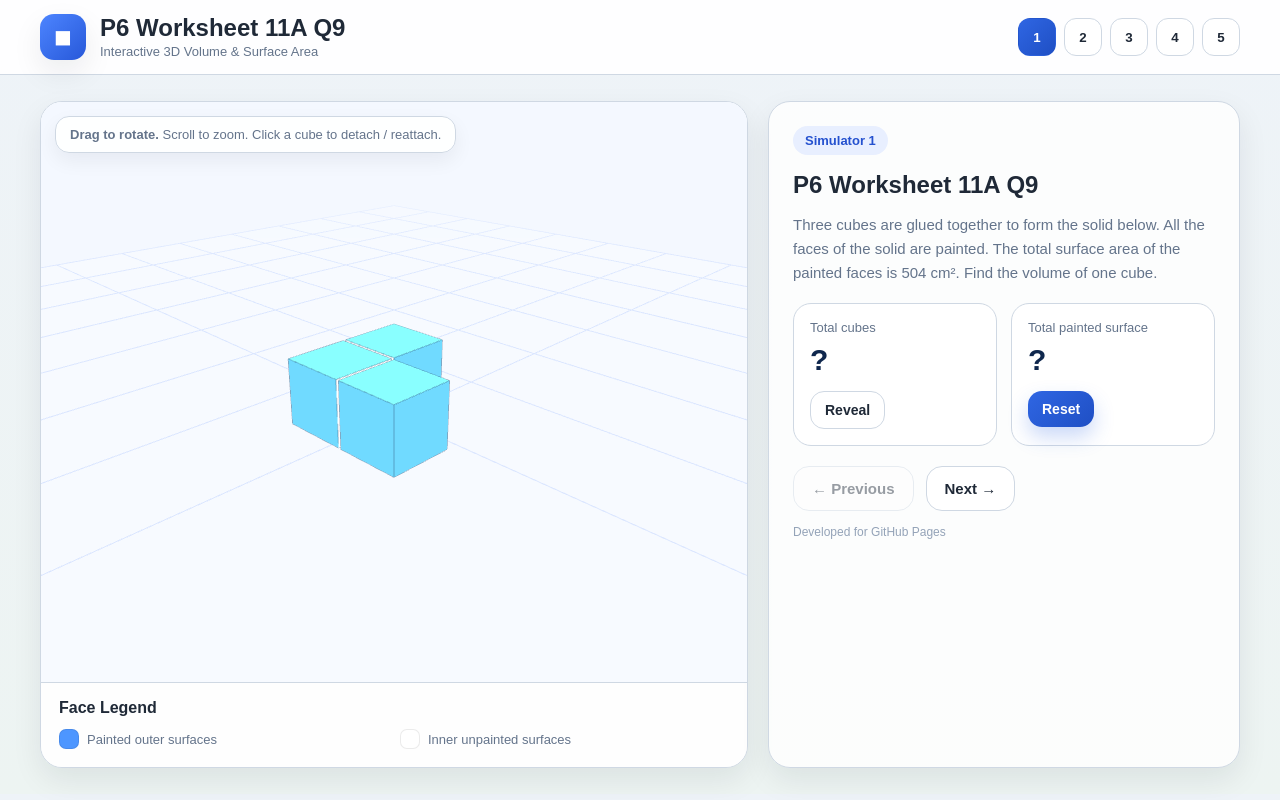
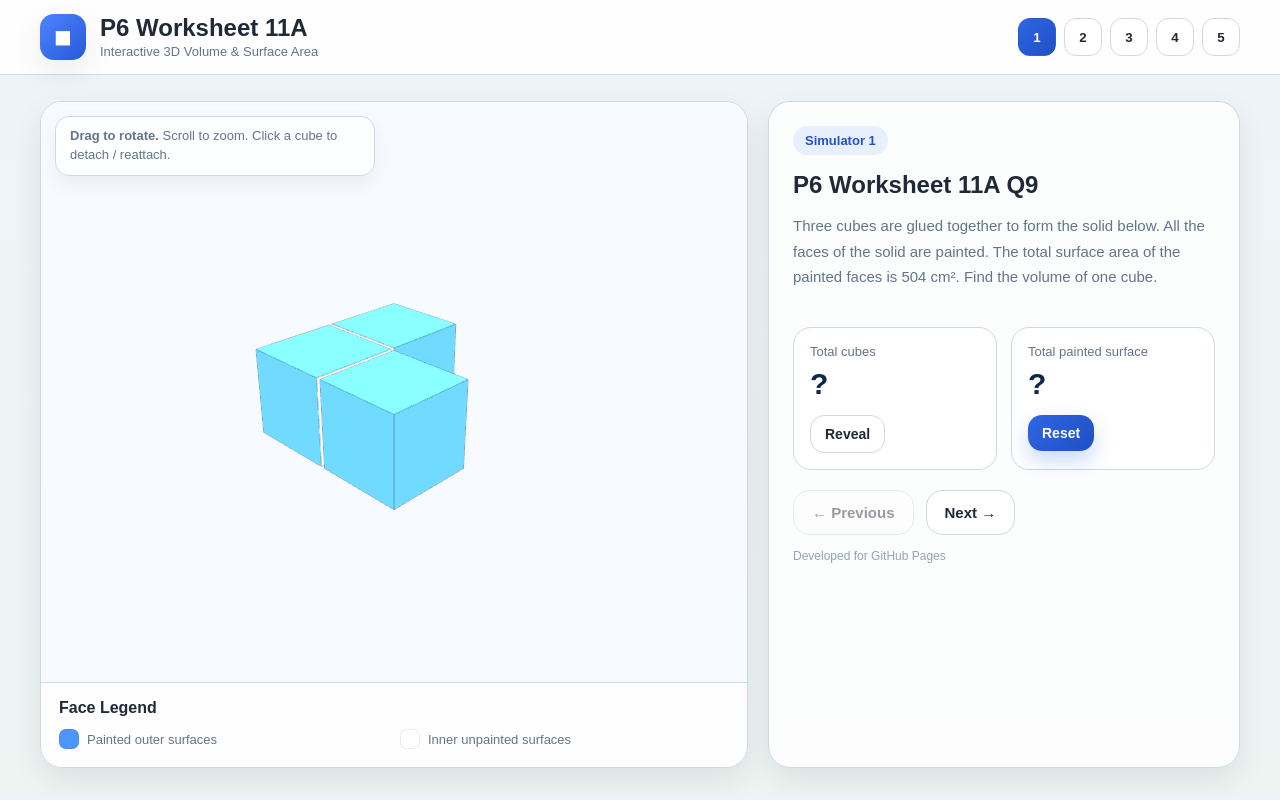
Before and after one commit to msviolet-stack/Volume-Solid, a plain HTML site: page index.html in a window 1280 px wide. Drawn offline with nearby package versions, Linux system fonts and the light colour scheme; animation ran at ten frames a second.

Commit message:
Update index.html

```diff
--- a/index.html
+++ b/index.html
@@ -130,6 +130,8 @@
       font-size:13px;
       color:var(--muted);
       box-shadow:0 8px 20px rgba(15,23,42,0.06);
+      max-width:320px;
+      line-height:1.45;
     }
     .legend{
       padding:16px 18px 18px;
@@ -157,6 +159,7 @@
       height:20px;
       border-radius:7px;
       border:1px solid rgba(0,0,0,0.08);
+      flex-shrink:0;
     }
     .card{
       padding:24px;
@@ -180,9 +183,9 @@
     .question-text{
       color:var(--muted);
       font-size:15px;
-      line-height:1.6;
+      line-height:1.7;
       margin-bottom:18px;
-      min-height:72px;
+      min-height:96px;
     }
     .stats{
       display:grid;
@@ -206,6 +209,7 @@
       font-weight:800;
       color:#0f274d;
       min-height:38px;
+      word-break:break-word;
     }
     .stat-actions{
       margin-top:10px;
@@ -248,6 +252,9 @@
       min-height:0;
       margin:0;
       padding:0;
+      color:var(--muted);
+      font-size:13px;
+      line-height:1.5;
     }
     .footer-credit{
       margin-top:14px;
@@ -269,7 +276,7 @@
       <div class="brand">
         <div class="brand-icon">◼</div>
         <div>
-          <h1>P6 Worksheet 11A Q9</h1>
+          <h1>P6 Worksheet 11A</h1>
           <p>Interactive 3D Volume &amp; Surface Area</p>
         </div>
       </div>
@@ -282,16 +289,16 @@
       <div class="panel">
         <div class="viewer-wrap">
           <canvas id="scene"></canvas>
-          <div class="viewer-note">
-            <strong>Drag to rotate.</strong> Scroll to zoom. Click a cube to detach / reattach.
+          <div class="viewer-note" id="viewerNote">
+            <strong>Drag to rotate.</strong> Scroll to zoom.
           </div>
         </div>
 
         <div class="legend">
           <h3>Face Legend</h3>
-          <div class="legend-grid">
-            <div class="legend-item"><span class="swatch" id="paintedSwatch" style="background:#4d96ff"></span>Painted outer surfaces</div>
-            <div class="legend-item"><span class="swatch" style="background:#ffffff"></span>Inner unpainted surfaces</div>
+          <div class="legend-grid" id="legendGrid">
+            <div class="legend-item"><span class="swatch" id="paintedSwatch" style="background:#4d96ff"></span><span id="legendLabel1">Painted outer surfaces</span></div>
+            <div class="legend-item"><span class="swatch" id="secondSwatch" style="background:#ffffff"></span><span id="legendLabel2">Inner unpainted surfaces</span></div>
           </div>
         </div>
       </div>
@@ -304,7 +311,7 @@
 
           <div class="stats">
             <div class="stat">
-              <div class="stat-label">Total cubes</div>
+              <div class="stat-label" id="statLabel1">Total cubes</div>
               <div class="stat-value" id="totalCubes">?</div>
               <div class="stat-actions">
                 <button class="action secondary small-btn" id="revealBtn">Reveal</button>
@@ -312,7 +319,7 @@
             </div>
 
             <div class="stat">
-              <div class="stat-label">Total painted surface</div>
+              <div class="stat-label" id="statLabel2">Total painted surface</div>
               <div class="stat-value" id="paintedFaces">?</div>
               <div class="stat-actions">
                 <button class="action primary small-btn" id="resetBtn">Reset</button>
@@ -325,7 +332,7 @@
             <button class="action secondary" id="nextBtn">Next →</button>
           </div>
 
-          <div class="small-note"></div>
+          <div class="small-note" id="smallNote"></div>
 
           <div class="footer-credit">Developed for GitHub Pages</div>
         </div>
@@ -341,11 +348,14 @@
 
     const QUESTION_PAINT_COLORS = [
       0x4d96ff,
-      0xff8fab,
+      0xff8fb1,
       0x51cf66,
       0xffb347,
       0xa78bfa
     ];
+
+    const LIGHT_PINK = 0xffc8da;
+    const DARK_PINK = 0xe66a97;
 
     function hexToCss(num) {
       return "#" + num.toString(16).padStart(6, "0");
@@ -367,36 +377,60 @@
       {
         id: 1,
         title: "P6 Worksheet 11A Q9",
-        text: "Three cubes are glued together to form the solid below. All the faces of the solid are painted. The total surface area of the painted faces is 504 cm². Find the volume of one cube.",
+        textHtml: "Three cubes are glued together to form the solid below. All the faces of the solid are painted. The total surface area of the painted faces is 504 cm². Find the volume of one cube.",
+        type: "small-cubes",
         cubes: [
           { x: 0, y: 0, z: 0 },
           { x: 0, y: 0, z: 1 },
           { x: 1, y: 0, z: 1 }
-        ]
+        ],
+        stat1Label: "Total cubes",
+        stat2Label: "Total painted surface",
+        note: ""
       },
       {
         id: 2,
-        title: "Explore a 3 × 1 × 1 prism.",
-        text: "This solid is made of 3 cubes in a straight row.",
-        cubes: generateRectangularPrism(3, 1, 1)
+        title: "P6 Worksheet 11A Q11C",
+        textHtml: "Roy painted all the faces of the big wooden block.<br><strong>Then</strong> he cut cuboid C into 1-cm cubes.<br>How many of these cubes have <strong>none</strong> of their faces painted?",
+        type: "layered-block",
+        dims: { width: 13, height: 88, depth: 13 },
+        topRows: 33,
+        bottomRows: 55,
+        topColor: LIGHT_PINK,
+        bottomColor: DARK_PINK,
+        stat1Label: "Total cubes",
+        stat2Label: "Cubes with no painted faces",
+        note: "Top 33 rows are light pink. Bottom 55 rows are dark pink."
       },
       {
         id: 3,
-        title: "Investigate a 3 × 2 × 1 cuboid.",
-        text: "Observe the painted faces.",
-        cubes: generateRectangularPrism(3, 2, 1)
+        title: "Explore a 3 × 2 × 1 cuboid.",
+        textHtml: "Observe the painted faces.",
+        type: "small-cubes",
+        cubes: generateRectangularPrism(3, 2, 1),
+        stat1Label: "Total cubes",
+        stat2Label: "Total painted surface",
+        note: ""
       },
       {
         id: 4,
         title: "Investigate a 3 × 2 × 2 cuboid.",
-        text: "Rotate the solid to explore.",
-        cubes: generateRectangularPrism(3, 2, 2)
+        textHtml: "Rotate the solid to explore.",
+        type: "small-cubes",
+        cubes: generateRectangularPrism(3, 2, 2),
+        stat1Label: "Total cubes",
+        stat2Label: "Total painted surface",
+        note: ""
       },
       {
         id: 5,
         title: "Explore a 3 × 3 × 1 slab.",
-        text: "Compare cubes and exposed faces.",
-        cubes: generateRectangularPrism(3, 3, 1)
+        textHtml: "Compare cubes and exposed faces.",
+        type: "small-cubes",
+        cubes: generateRectangularPrism(3, 3, 1),
+        stat1Label: "Total cubes",
+        stat2Label: "Total painted surface",
+        note: ""
       }
     ];
 
@@ -419,6 +453,29 @@
       return total;
     }
 
+    function countInteriorUnpaintedCubes(width, height, depth) {
+      if (width <= 2 || height <= 2 || depth <= 2) return 0;
+      return (width - 2) * (height - 2) * (depth - 2);
+    }
+
+    function totalCubeCount(question) {
+      if (question.type === "layered-block") {
+        return question.dims.width * question.dims.height * question.dims.depth;
+      }
+      return question.cubes.length;
+    }
+
+    function secondaryAnswer(question) {
+      if (question.type === "layered-block") {
+        return countInteriorUnpaintedCubes(
+          question.dims.width,
+          question.dims.height,
+          question.dims.depth
+        );
+      }
+      return countTotalPaintedFaces(question.cubes);
+    }
+
     let currentQId = 1;
     let isRevealed = false;
     let detachedIndices = [];
@@ -435,13 +492,20 @@
     const revealBtn = document.getElementById("revealBtn");
     const canvas = document.getElementById("scene");
     const paintedSwatch = document.getElementById("paintedSwatch");
+    const secondSwatch = document.getElementById("secondSwatch");
+    const legendLabel1 = document.getElementById("legendLabel1");
+    const legendLabel2 = document.getElementById("legendLabel2");
+    const viewerNote = document.getElementById("viewerNote");
+    const statLabel1 = document.getElementById("statLabel1");
+    const statLabel2 = document.getElementById("statLabel2");
+    const smallNote = document.getElementById("smallNote");
 
     const renderer = new THREE.WebGLRenderer({ canvas, antialias: true, alpha: true });
     renderer.setPixelRatio(Math.min(window.devicePixelRatio, 2));
 
     const scene = new THREE.Scene();
     scene.background = new THREE.Color(0xf4f8ff);
-    scene.fog = new THREE.Fog(0xf4f8ff, 16, 42);
+    scene.fog = new THREE.Fog(0xf4f8ff, 30, 120);
 
     const camera = new THREE.PerspectiveCamera(45, 1, 0.1, 1000);
     camera.position.set(8, 6, 8);
@@ -451,7 +515,7 @@
     controls.dampingFactor = 0.08;
     controls.enablePan = false;
     controls.minDistance = 4;
-    controls.maxDistance = 28;
+    controls.maxDistance = 200;
 
     const ambient = new THREE.AmbientLight(0xffffff, 0.95);
     scene.add(ambient);
@@ -467,12 +531,12 @@
     const group = new THREE.Group();
     scene.add(group);
 
-    const grid = new THREE.GridHelper(30, 15, 0xc7d6ff, 0xdbe6ff);
+    const grid = new THREE.GridHelper(200, 40, 0xc7d6ff, 0xdbe6ff);
     grid.position.y = -1.1;
     scene.add(grid);
 
     const floor = new THREE.Mesh(
-      new THREE.PlaneGeometry(30, 30),
+      new THREE.PlaneGeometry(220, 220),
       new THREE.MeshBasicMaterial({
         color: 0xf8fbff,
         transparent: true,
@@ -538,7 +602,9 @@
       while (group.children.length > 0) {
         const obj = group.children[0];
         group.remove(obj);
+
         if (obj.geometry) obj.geometry.dispose();
+
         if (obj.material) {
           if (Array.isArray(obj.material)) obj.material.forEach(m => m.dispose());
           else obj.material.dispose();
@@ -546,12 +612,9 @@
       }
     }
 
-    function rebuildScene() {
-      clearGroup();
-
-      const q = getCurrentQuestion();
+    function buildSmallCubes(question) {
       const paintColor = getCurrentPaintColor();
-      const cubes = q.cubes;
+      const cubes = question.cubes;
       const cubeSet = new Set(cubes.map(c => `${c.x},${c.y},${c.z}`));
 
       const cubeGeometry = new THREE.BoxGeometry(1, 1, 1);
@@ -581,6 +644,7 @@
 
         mesh.position.set(x, y, z);
         mesh.userData.index = index;
+        mesh.userData.clickable = true;
         group.add(mesh);
 
         const edge = new THREE.LineSegments(
@@ -590,6 +654,58 @@
         edge.position.copy(mesh.position);
         group.add(edge);
       });
+    }
+
+    function buildLayeredBlock(question) {
+      const { width, height, depth } = question.dims;
+      const totalHeight = height;
+      const centerY = totalHeight / 2;
+
+      const layerGeometry = new THREE.BoxGeometry(width, 1, depth);
+
+      for (let row = 0; row < height; row++) {
+        const color = row < question.bottomRows ? question.bottomColor : question.topColor;
+
+        const mat = new THREE.MeshLambertMaterial({
+          color,
+          transparent: true,
+          opacity: 0.96
+        });
+
+        const layer = new THREE.Mesh(layerGeometry, mat);
+        layer.position.set(0, row + 0.5 - centerY, 0);
+        layer.userData.clickable = false;
+        group.add(layer);
+      }
+
+      const outerBox = new THREE.Mesh(
+        new THREE.BoxGeometry(width, height, depth),
+        new THREE.MeshLambertMaterial({
+          color: 0xffffff,
+          transparent: true,
+          opacity: 0.04
+        })
+      );
+      outerBox.position.set(0, 0, 0);
+      group.add(outerBox);
+
+      const edges = new THREE.LineSegments(
+        new THREE.EdgesGeometry(new THREE.BoxGeometry(width, height, depth)),
+        new THREE.LineBasicMaterial({ color: 0x6b3652, transparent: true, opacity: 0.55 })
+      );
+      group.add(edges);
+    }
+
+    function rebuildScene() {
+      clearGroup();
+
+      const q = getCurrentQuestion();
+
+      if (q.type === "layered-block") {
+        buildLayeredBlock(q);
+      } else {
+        buildSmallCubes(q);
+      }
 
       fitCamera();
     }
@@ -600,9 +716,9 @@
       const center = box.getCenter(new THREE.Vector3());
 
       const maxDim = Math.max(size.x, size.y, size.z, 3);
-      const dist = maxDim * 2.1;
+      const dist = maxDim * 1.6;
 
-      camera.position.set(center.x + dist, center.y + dist * 0.65, center.z + dist);
+      camera.position.set(center.x + dist, center.y + dist * 0.7, center.z + dist);
       controls.target.copy(center);
       controls.update();
     }
@@ -613,15 +729,32 @@
 
       pillLabel.textContent = `Simulator ${q.id}`;
       questionTitle.textContent = q.title;
-      questionText.textContent = q.text;
+      questionText.innerHTML = q.textHtml;
 
-      totalCubesEl.textContent = isRevealed ? q.cubes.length : "?";
-      paintedFacesEl.textContent = isRevealed ? countTotalPaintedFaces(q.cubes) : "?";
+      statLabel1.textContent = q.stat1Label || "Total cubes";
+      statLabel2.textContent = q.stat2Label || "Total painted surface";
+
+      totalCubesEl.textContent = isRevealed ? totalCubeCount(q) : "?";
+      paintedFacesEl.textContent = isRevealed ? secondaryAnswer(q) : "?";
 
       prevBtn.disabled = currentQId === 1;
       nextBtn.disabled = currentQId === questions.length;
-      paintedSwatch.style.background = hexToCss(paintColor);
 
+      if (q.type === "layered-block") {
+        paintedSwatch.style.background = hexToCss(q.topColor);
+        secondSwatch.style.background = hexToCss(q.bottomColor);
+        legendLabel1.textContent = "Top 33 rows";
+        legendLabel2.textContent = "Bottom 55 rows";
+        viewerNote.innerHTML = "<strong>Drag to rotate.</strong> Scroll to zoom.";
+      } else {
+        paintedSwatch.style.background = hexToCss(paintColor);
+        secondSwatch.style.background = "#ffffff";
+        legendLabel1.textContent = "Painted outer surfaces";
+        legendLabel2.textContent = "Inner unpainted surfaces";
+        viewerNote.innerHTML = "<strong>Drag to rotate.</strong> Scroll to zoom. Click a cube to detach / reattach.";
+      }
+
+      smallNote.textContent = q.note || "";
       buildNav();
     }
 
@@ -633,12 +766,15 @@
     }
 
     function onCanvasClick(event) {
+      const q = getCurrentQuestion();
+      if (q.type === "layered-block") return;
+
       const rect = canvas.getBoundingClientRect();
       mouse.x = ((event.clientX - rect.left) / rect.width) * 2 - 1;
       mouse.y = -((event.clientY - rect.top) / rect.height) * 2 + 1;
 
       raycaster.setFromCamera(mouse, camera);
-      const cubeMeshes = group.children.filter(obj => obj.type === "Mesh");
+      const cubeMeshes = group.children.filter(obj => obj.type === "Mesh" && obj.userData.clickable);
       const hits = raycaster.intersectObjects(cubeMeshes);
 
       if (hits.length > 0) {
```
